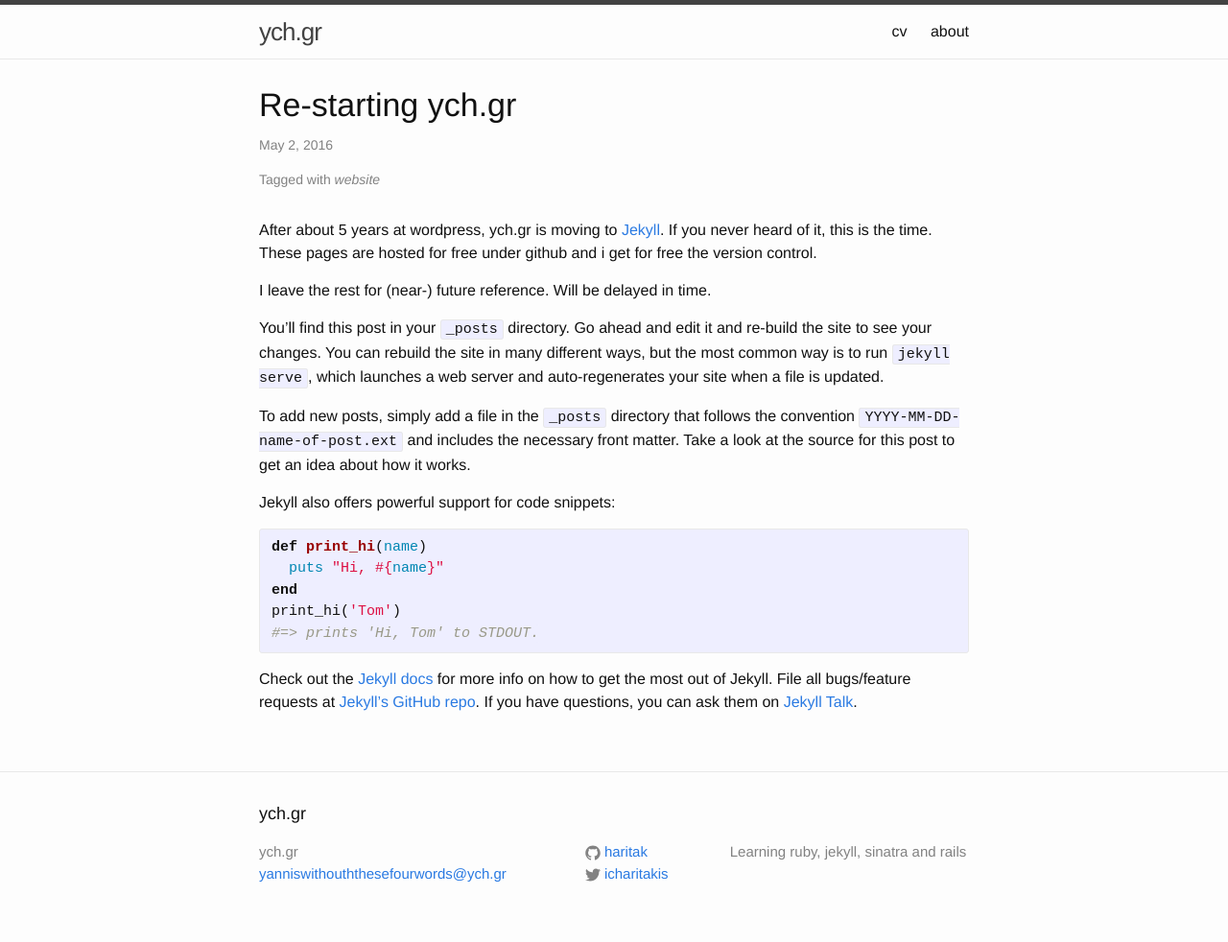
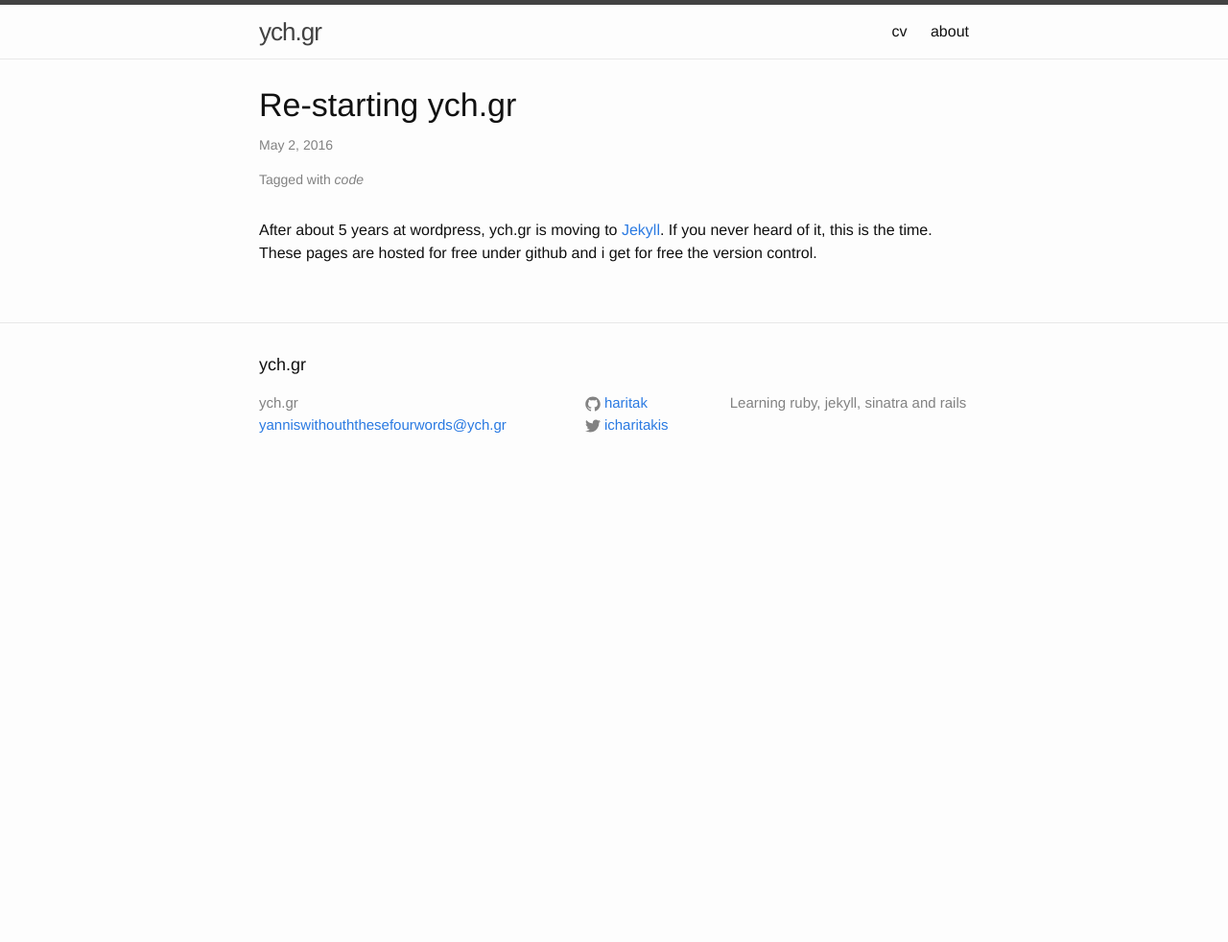
Before and after one commit to haritak/haritak.github.io, a Jekyll site: the page built from _posts/2016-05-02-welcome-to-jekyll.markdown, in a window 1280 px wide. Shown: the whole page at 96% size. Built offline with Jekyll 4.4.1, drawn with Linux system fonts in a browser that asks for light colours; after the commit the page ends 900 px from its top, so only the background shows below that.

Commit message:
Refreshed

```diff
--- a/_posts/2016-05-02-welcome-to-jekyll.markdown
+++ b/_posts/2016-05-02-welcome-to-jekyll.markdown
@@ -2,31 +2,12 @@
 layout: post
 title:  "Re-starting ych.gr"
 date:   2016-05-02 18:47:14 +0300
-categories: website
+categories: code
 ---
 
 After about 5 years at wordpress, ych.gr is moving to [Jekyll][jekyll-home]. If you never heard of it, this is the time. These pages are hosted for free under github and i get for free the version control.
 
 
-I leave the rest for (near-) future reference. Will be delayed in time.
-
-
-You’ll find this post in your `_posts` directory. Go ahead and edit it and re-build the site to see your changes. You can rebuild the site in many different ways, but the most common way is to run `jekyll serve`, which launches a web server and auto-regenerates your site when a file is updated.
-
-To add new posts, simply add a file in the `_posts` directory that follows the convention `YYYY-MM-DD-name-of-post.ext` and includes the necessary front matter. Take a look at the source for this post to get an idea about how it works.
-
-Jekyll also offers powerful support for code snippets:
-
-{% highlight ruby %}
-def print_hi(name)
-  puts "Hi, #{name}"
-end
-print_hi('Tom')
-#=> prints 'Hi, Tom' to STDOUT.
-{% endhighlight %}
-
-Check out the [Jekyll docs][jekyll-docs] for more info on how to get the most out of Jekyll. File all bugs/feature requests at [Jekyll’s GitHub repo][jekyll-gh]. If you have questions, you can ask them on [Jekyll Talk][jekyll-talk].
-
 [jekyll-home]: http://jekyllrb.com/
 [jekyll-docs]: http://jekyllrb.com/docs/home
 [jekyll-gh]:   https://github.com/jekyll/jekyll
```
